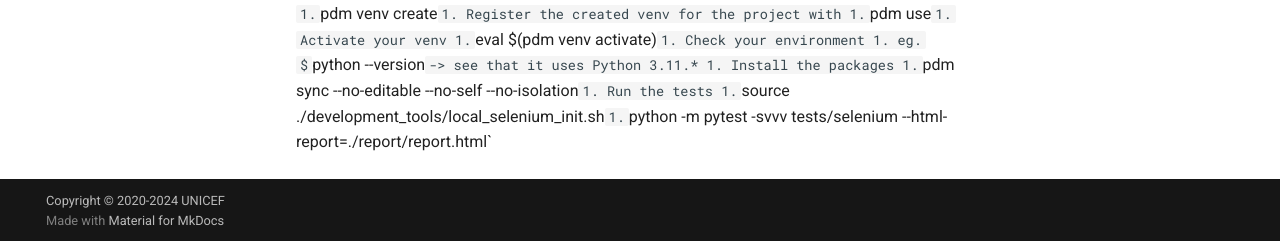
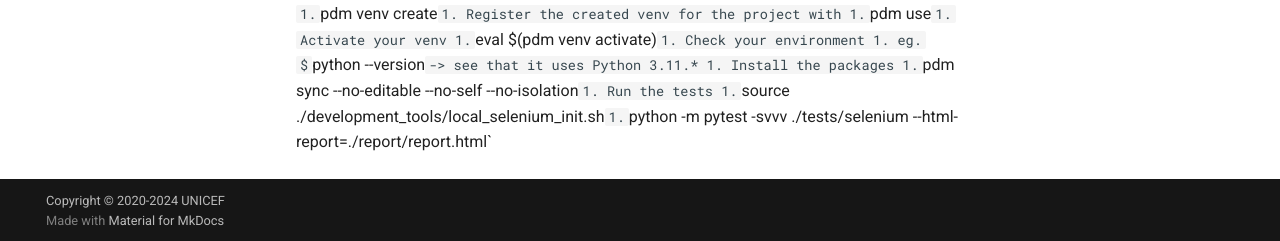
Before and after one commit to unicef/hope-documentation, an MkDocs documentation site: the page built from docs/guide-dev/tests.md, in a window 1280 px wide and 1400 px high, scrolled down 165 px. Shown: the part 1156-1397 px from the top of the window. Built offline with MkDocs 1.6.1 and Material for MkDocs 9.7.7, drawn with Linux system fonts in a browser that asks for light colours; plug-ins that fetch from the network failed and are left out; comment, search, counter and statistics services are not loaded; some of the changed text lies outside the part shown.

```diff
--- a/docs/guide-dev/tests.md
+++ b/docs/guide-dev/tests.md
@@ -9,7 +9,7 @@ ensuring that the user interface and web interactions function as expected.
 Unit tests are executed within a Docker container using the pytest framework.
 This ensures a consistent testing environment, isolated from local machine configurations.
 
-    docker compose run --rm backend pytest -n auto --reruns 3  -rP -p no:warnings --cov-report= --capture=sys  /tests/unit
+    docker compose run --rm backend pytest -n auto --reruns 3  -rP -p no:warnings --cov-report= --capture=sys  ./tests/unit
 
 
 ## Run "Selenium" functional test
@@ -54,4 +54,4 @@ This will require some more steps to be taken before running the tests.
    1. `pdm sync --no-editable --no-self --no-isolation`
 1. Run the tests
    1. `source ./development_tools/local_selenium_init.sh`
-   1. `python -m pytest -svvv tests/selenium --html-report=./report/report.html`
+   1. `python -m pytest -svvv ./tests/selenium --html-report=./report/report.html`
```
